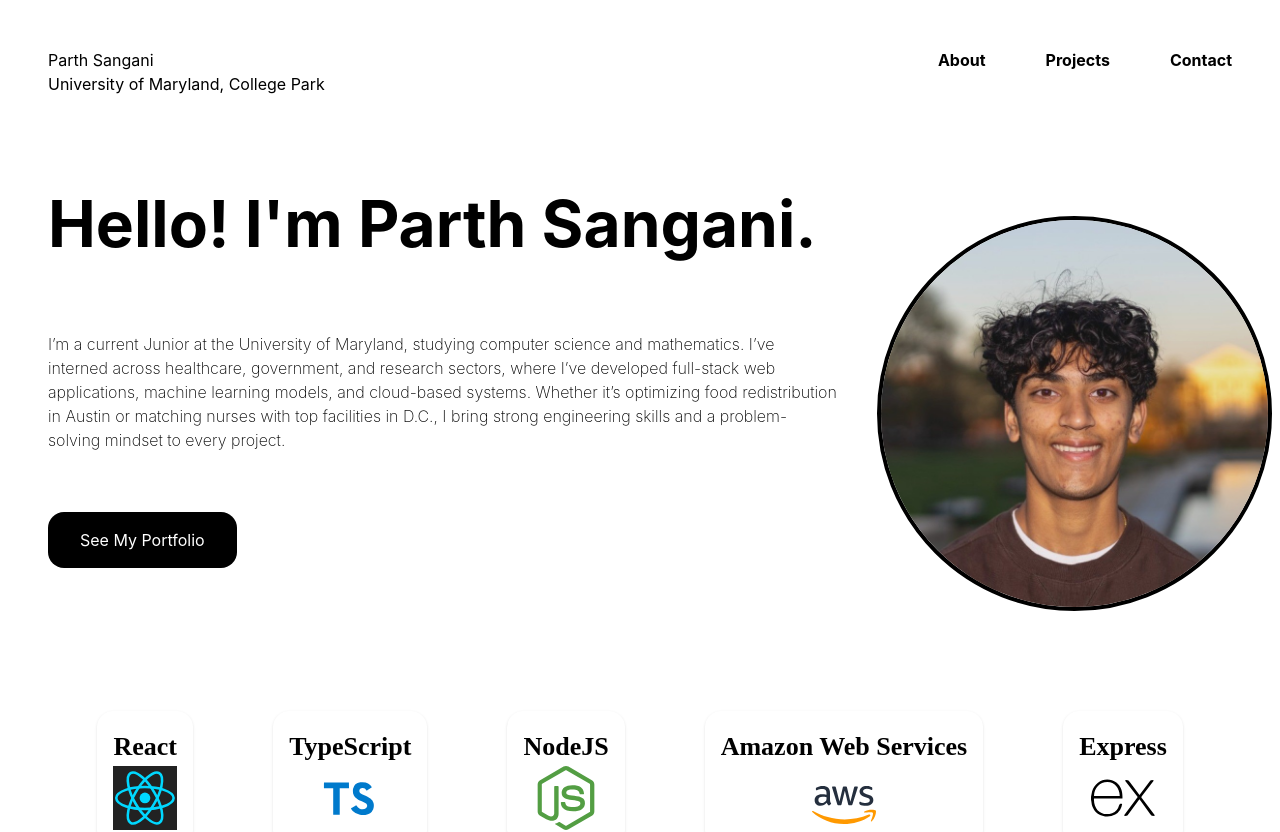
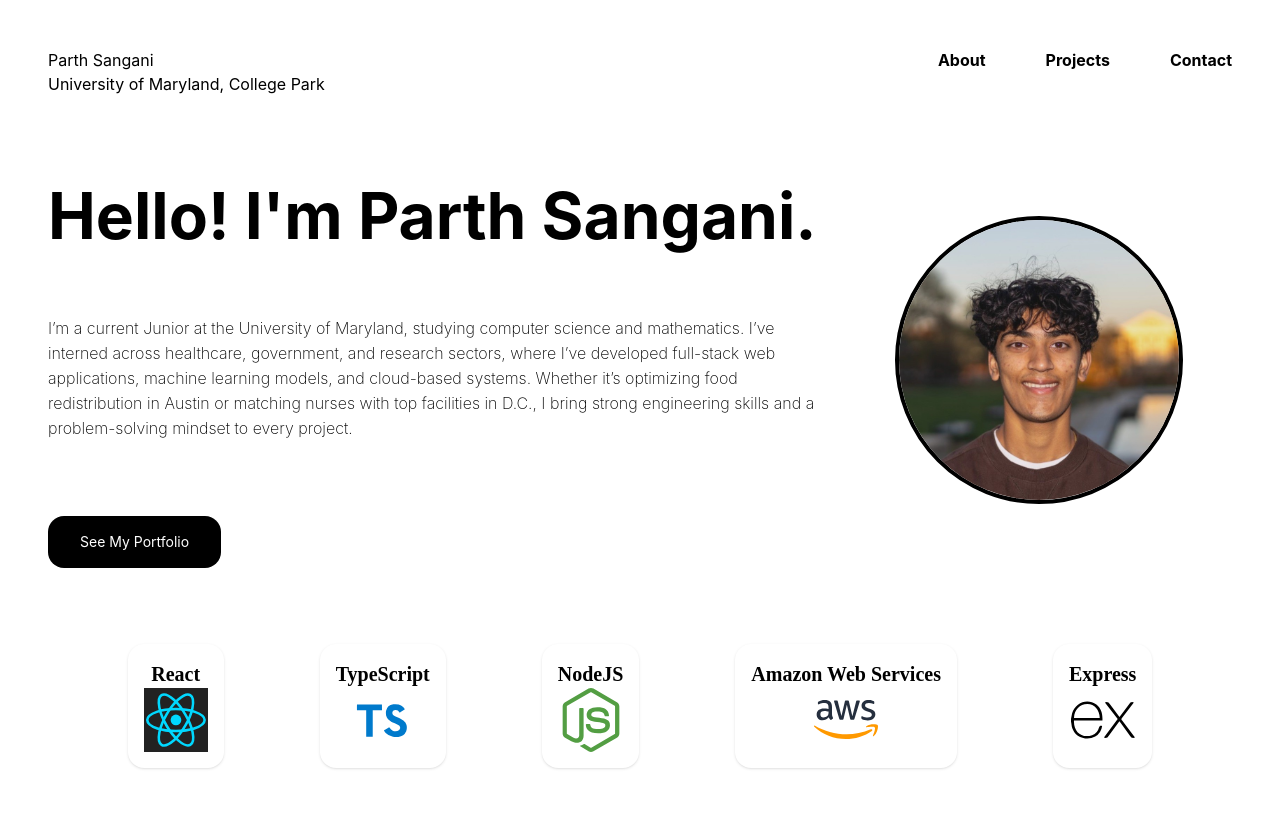
Before and after one commit to Psangs1/PersonalWebsite, a React (Vite) app: page / in a window 1280 px wide. Shown: the top 832 px of the page. Built offline with nearby package versions, Linux system fonts and the light colour scheme; the HTML template or start-up script is replaced by a standard one.

Commit message:
optimized hero for smaller screens

```diff
--- a/src/components/Hero.tsx
+++ b/src/components/Hero.tsx
@@ -11,51 +11,56 @@ import reactIcon from '../assets/icons/react.svg'
 const Hero = () => {
     return (
         <>
-        <div className='min-h-screen' id='hero'>
-            <div className="flex flex-row justify-start">
-                <div className="basis-2/3 flex flex-col font-primary items-start text-left">
-                    <h1 className="text-[64px] font-bold">Hello! I'm Parth Sangani.</h1>
-                    <h5 className="py-15 font-extralight"> I’m a current Junior at the University of Maryland, studying computer science and mathematics.
+        <div className='min-h-screen sm:items-center' id='hero'>
+        <div className="flex flex-col md:flex-row justify-center md:justify-start items-center md:items-start gap-6">
+            <div className="md:basis-2/3 w-full flex flex-col font-primary items-center md:items-start text-center md:text-left">
+                <h1 className="text-4xl sm:text-5xl md:text-[64px] font-bold leading-tight">
+                    Hello! I'm Parth Sangani.
+                </h1>
+                <h5 className="py-6 md:py-15 font-extralight text-base sm:text-lg md:text-[16px]">
+                    I’m a current Junior at the University of Maryland, studying computer science and mathematics.
                     I’ve interned across healthcare, government, and research sectors, where I’ve developed full-stack web applications, machine learning models, and cloud-based systems.
-                        Whether it’s optimizing food redistribution in Austin or matching nurses with top facilities in D.C., I bring strong engineering skills and a problem-solving mindset to every project.</h5>
+                    Whether it’s optimizing food redistribution in Austin or matching nurses with top facilities in D.C., I bring strong engineering skills and a problem-solving mindset to every project.
+                </h5>
                 <HashLink smooth to="/#project-showcase">
-                            <button className="text-white bg-black py-4 px-8 text-24px rounded-2xl hover:bg-gray-800 transition delay-50 duration-300 ease-in-out">
+                    <button className="mt-4 text-white bg-black py-3 px-6 sm:py-4 sm:px-8 text-lg sm:text-xl md:text-sm rounded-2xl hover:bg-gray-800 transition delay-50 duration-300 ease-in-out">
                         See My Portfolio
                     </button>
                 </HashLink>
             </div>
-                <div className="basis-1/3">
-                    <img className="m-10 border-4 border-black rounded-full"src={headshot} alt='headshot' />
+
+            <div className="md:basis-1/3 flex justify-center">
+                <img className="m-10 border-4 border-black rounded-full w-48 sm:w-60 md:w-72" src={headshot} alt='headshot' />
             </div>
         </div>
 
         <div className='mt-15'>
-                <div className='flex gap-20 px-4 flex-row justify-center font-icons font-bold text-[26px]'>
+                <div className='flex flex-wrap justify-center md:gap-24 sm:gap-24 sm:p-4 px-2 font-icons font-bold text-lg sm:text-xl md:w-full'>
+
                     <div className='flex flex-col items-center text-center bg-white rounded-2xl shadow hover:shadow-lg transition duration-300 p-4'>
                         <h1>React</h1>
-                    <img src= {reactIcon} width={64} height={64}></img>
+                        <img src={reactIcon} width={64} height={64} />
                     </div>
 
                     <div className='flex flex-col items-center text-center bg-white rounded-2xl shadow hover:shadow-lg transition duration-300 p-4'>
                         <h1>TypeScript</h1>
-                    <img src= {typescriptIcon} width={64} height={64}></img>
+                        <img src={typescriptIcon} width={64} height={64} />
                     </div>
 
                     <div className='flex flex-col items-center text-center bg-white rounded-2xl shadow hover:shadow-lg transition duration-300 p-4'>
                         <h1>NodeJS</h1>
-                    <img src= {nodeJSIcon} width={64} height={64}></img>
+                        <img src={nodeJSIcon} width={64} height={64} />
                     </div>
 
                     <div className='flex flex-col items-center text-center bg-white rounded-2xl shadow hover:shadow-lg transition duration-300 p-4'>
-                    <h1>Amazon Web Services</h1>
-                    <img className="mt-5" src= {awsIcon} width={64} height={64}></img>
+                        <h1 className="text-center">Amazon Web Services</h1>
+                        <img className="mt-3" src={awsIcon} width={64} height={64} />
                     </div>
 
                     <div className='flex flex-col items-center text-center bg-white rounded-2xl shadow hover:shadow-lg transition duration-300 p-4'>
                         <h1>Express</h1>
-                    <img src= {expressIcon} width={64} height={64}></img>
+                        <img src={expressIcon} width={64} height={64} />
                     </div>
-
                 </div>
             </div>
         </div>
--- a/src/components/Navbar.tsx
+++ b/src/components/Navbar.tsx
@@ -6,7 +6,7 @@ const Navbar = () => {
         <>
         <nav className='pb-20'>
             <ul>
-                <div className='flex justify-between font-primary'>
+                <div className='flex justify-between font-primary sm:text-balance'>
                     <div className='flex flex-col items-start text-left'>
                         <p> Parth Sangani</p>
                         <p> University of Maryland, College Park</p>
```
Lines whose indentation alone changed are shown as unchanged.
